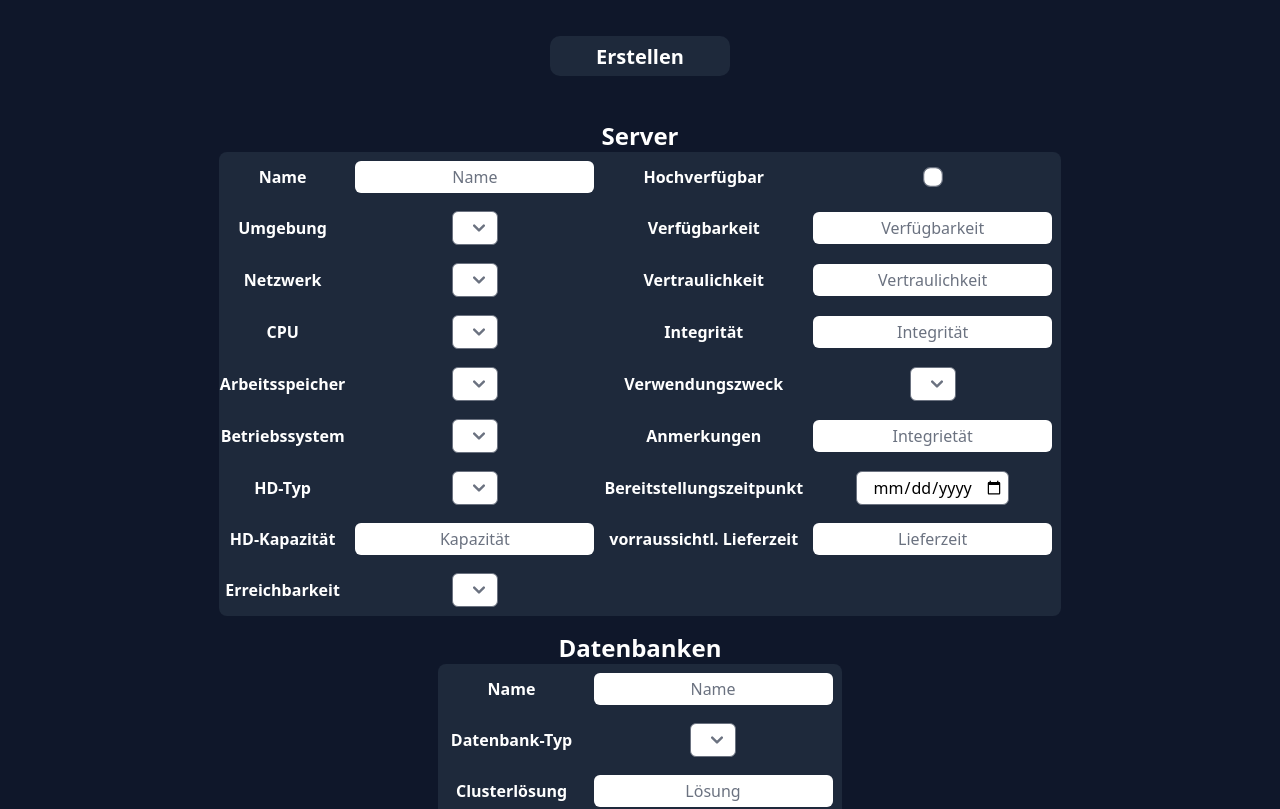
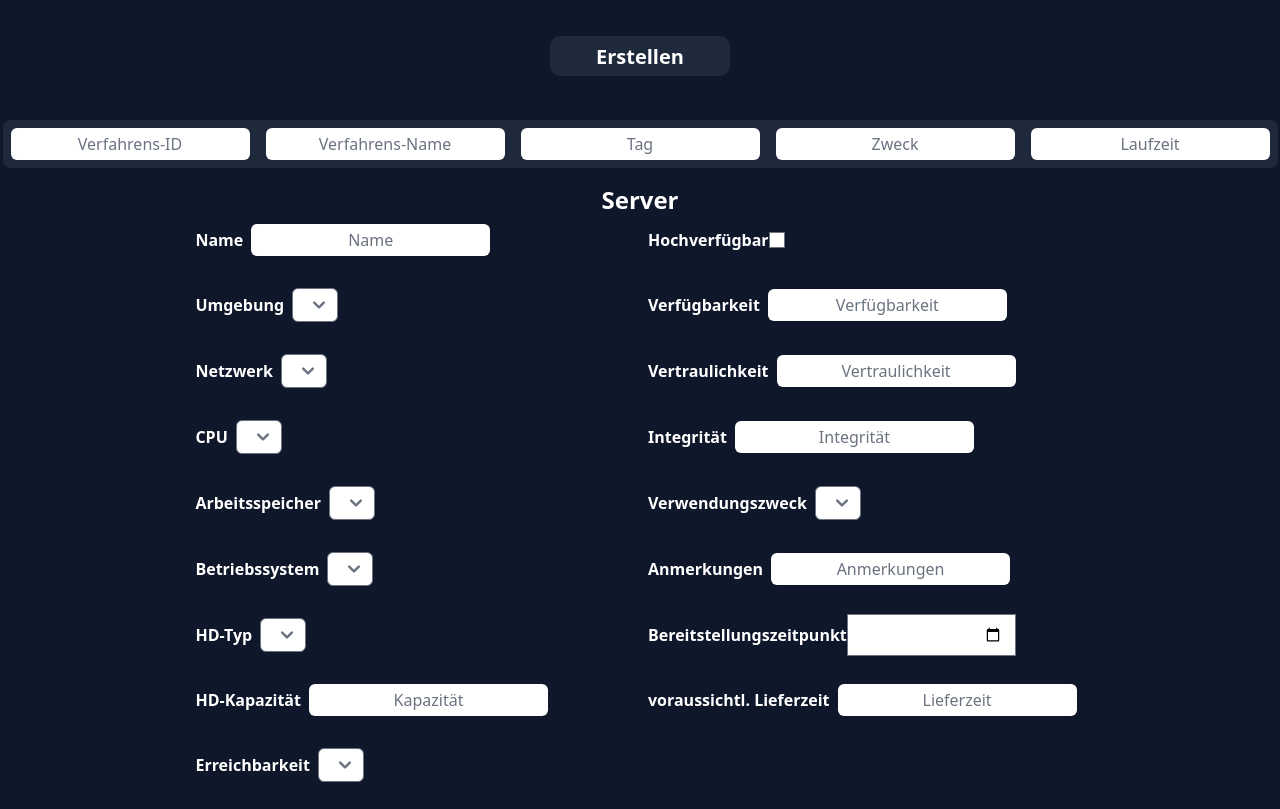
Before and after one commit to LeonKohli/statzy-nuxt, a Nuxt app: page /fachverfahren2 in a window 1280 px wide. Shown: the part 784-1593 px from the top of the page. Built offline with nearby package versions, Linux system fonts and the light colour scheme.

Commit message:
style mit kommentar und server komponente

```diff
--- a/components/ProcedureTableComponent.vue
+++ b/components/ProcedureTableComponent.vue
@@ -1,6 +1,6 @@
 <template>
   <div class="flex flex-col items-center">
-    <div class="flex justify-center bg-statzy-dark text-statzy-white rounded-lg mx-auto">
+    <div class="flex justify-center bg-statzy-dim text-statzy-white rounded-lg mx-auto">
       <input class="input p-2 bg-statzy-white text-statzy-darkgray placeholder-statzy-darkgray" placeholder="Verfahrens-ID"/>
       <input class="input p-2 bg-statzy-white text-statzy-darkgray placeholder-statzy-darkgray" placeholder="Verfahrens-Name"/>
       <input class="input p-2 bg-statzy-white text-statzy-darkgray placeholder-statzy-darkgray" placeholder="Tag"/>
@@ -9,3 +9,7 @@
     </div>
   </div>
 </template>
+
+<style>
+  /*style*/
+</style>
--- a/components/ServerComponent.vue
+++ b/components/ServerComponent.vue
@@ -1,95 +1,81 @@
 <template>
-  <div class="server">
-    <TitleComponent title="Server" />
-    <table class="table">
-      <tr>
-        <th> Name </th>
-        <td class=tableSeperator> <input class="input" placeholder="Name" /> </td>
-        <th> Hochverfügbar </th>
-        <td> <input class="inputCheck" type="checkbox" /> </td>
-      </tr>
-      <tr>
-        <th> Umgebung </th>
-        <td class=tableSeperator> <select class="input" /> </td>
-        <th> Verfügbarkeit </th>
-        <td> <input class="input" placeholder="Verfügbarkeit" /> </td>
-      </tr>
-      <tr>
-        <th> Netzwerk </th>
-        <td class=tableSeperator> <select class="input" /> </td>
-        <th> Vertraulichkeit </th>
-        <td> <input class="input" placeholder="Vertraulichkeit" /> </td>
-      </tr>
-      <tr>
-        <th> CPU </th>
-        <td class=tableSeperator> <select class="input" /> </td>
-        <th> Integrität </th>
-        <td> <input class="input" placeholder="Integrität" /> </td>
-      </tr>
-      <tr>
-        <th> Arbeitsspeicher </th>
-        <td class=tableSeperator> <select class="input" /> </td>
-        <th> Verwendungszweck </th>
-        <td> <select class="input" /> </td>
-      </tr>
-      <tr>
-        <th> Betriebssystem </th>
-        <td class=tableSeperator> <select class="input" /> </td>
-        <th> Anmerkungen </th>
-        <td> <input class="input" placeholder="Integrietät" /> </td>
-      </tr>
-      <tr>
-        <th> HD-Typ </th>
-        <td class=tableSeperator> <select class="input" /> </td>
-        <th> Bereitstellungszeitpunkt </th>
-        <td> <input class="inputDate" type="date" /> </td>
-      </tr>
-      <tr>
-        <th> HD-Kapazität </th>
-        <td class=tableSeperator> <input class="input" placeholder="Kapazität" /> </td>
-        <th> vorraussichtl. Lieferzeit </th>
-        <td> <input class="input" placeholder="Lieferzeit" /> </td>
-      </tr>
-      <tr>
-        <th> Erreichbarkeit </th>
-        <td class=tableSeperator> <select class="input" /> </td>
-      </tr>
-    </table>
+  <div class="flex justify-center">
+    <div class="bg-statzy-dark text-statzy-white rounded-lg mx-auto p-4">
+      <TitleComponent :title="'Server'" />
+      <div class="grid grid-cols-2 gap-4">
+        <div class="flex items-center">
+          <p class="font-bold">Name</p>
+          <input class="input text-black" placeholder="Name" />
+        </div>
+        <div class="flex items-center">
+          <p class="font-bold">Hochverfügbar</p>
+          <input class="inputCheck" type="checkbox" />
+        </div>
+        <div class="flex items-center">
+          <p class="font-bold">Umgebung</p>
+          <select class="input"></select>
+        </div>
+        <div class="flex items-center">
+          <p class="font-bold">Verfügbarkeit</p>
+          <input class="input" placeholder="Verfügbarkeit" />
+        </div>
+        <div class="flex items-center">
+          <p class="font-bold">Netzwerk</p>
+          <select class="input"></select>
+        </div>
+        <div class="flex items-center">
+          <p class="font-bold">Vertraulichkeit</p>
+          <input class="input" placeholder="Vertraulichkeit" />
+        </div>
+        <div class="flex items-center">
+          <p class="font-bold">CPU</p>
+          <select class="input"></select>
+        </div>
+        <div class="flex items-center">
+          <p class="font-bold">Integrität</p>
+          <input class="input" placeholder="Integrität" />
+        </div>
+        <div class="flex items-center">
+          <p class="font-bold">Arbeitsspeicher</p>
+          <select class="input"></select>
+        </div>
+        <div class="flex items-center">
+          <p class="font-bold">Verwendungszweck</p>
+          <select class="input"></select>
+        </div>
+        <div class="flex items-center">
+          <p class="font-bold">Betriebssystem</p>
+          <select class="input"></select>
+        </div>
+        <div class="flex items-center">
+          <p class="font-bold">Anmerkungen</p>
+          <input class="input" placeholder="Anmerkungen" />
+        </div>
+        <div class="flex items-center">
+          <p class="font-bold">HD-Typ</p>
+          <select class="input"></select>
+        </div>
+        <div class="flex items-center">
+          <p class="font-bold">Bereitstellungszeitpunkt</p>
+          <input class="inputDate" type="date" />
+        </div>
+        <div class="flex items-center">
+          <p class="font-bold">HD-Kapazität</p>
+          <input class="input" placeholder="Kapazität" />
+        </div>
+        <div class="flex items-center">
+          <p class="font-bold">voraussichtl. Lieferzeit</p>
+          <input class="input" placeholder="Lieferzeit" />
+        </div>
+        <div class="flex items-center">
+          <p class="font-bold">Erreichbarkeit</p>
+          <select class="input"></select>
+        </div>
+      </div>
+    </div>
   </div>
 </template>
 
-<script setup>
-</script>
-
 <style>
-.input {
-  @apply text-center m-2 rounded-md p-1;
-  color: black;
-}
-.inputCheck {
-  @apply text-center m-2 rounded-md p-1;
-  transform: scale(1.25);
-  color: black;
-}
-.inputDate {
-  @apply text-center m-2 rounded-md p-1 text-gray-500;
-  color: black;
-}
-
-.table {
-  @apply text-center rounded-lg bg-slate-800 mx-auto text-white;
-}
-
-.table-head {
-  @apply p-2;
-}
-
-.table-head-side {
-  @apply p-2 border-r-2 border-gray-600;
-}
-
-.table-data {
-  @apply p-2;
-}
-
+  /*style*/
 </style>
--- a/components/SystemeComponent.vue
+++ b/components/SystemeComponent.vue
@@ -8,3 +8,7 @@
     </div>
   </div>
 </template>
+
+<style>
+  /*style*/
+</style>
--- a/pages/fachverfahren2.vue
+++ b/pages/fachverfahren2.vue
@@ -3,9 +3,8 @@
       <TitleComponent title="Fachverfahren"/>
       <SearchMaskComponent/>
       <MessageContainerComponent/>
+      <ProcedureTableComponent/>
       <ServerComponent/>
-      <DatabaseComponent/>
-      <ProcedureTableComponent/>
     </div>
   </template>
 
```
